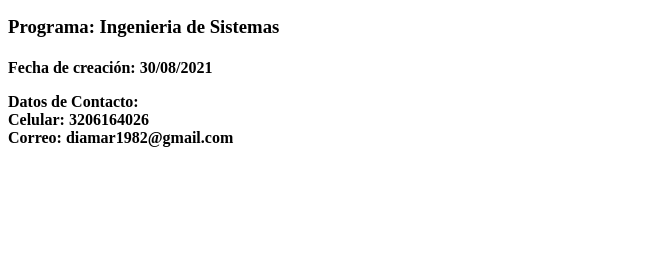
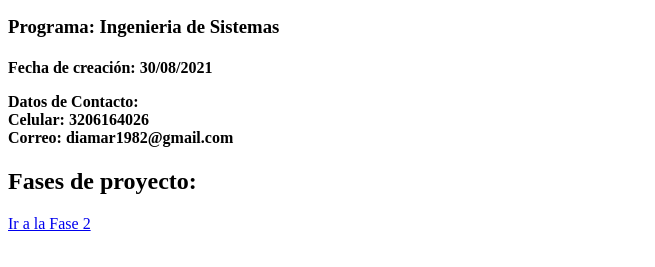
Before and after one commit to diamar2021/DSW-DianaCaceres, a plain HTML site: page index.html in a window 1280 px wide. Shown: the part 105-372 px from the top of the page, without its empty margins (0-655 px from the left). Drawn offline with Linux system fonts and the light colour scheme.

Commit message:
Index
Relación Fase 2 y creación de enlace

```diff
--- a/index.html
+++ b/index.html
@@ -15,10 +15,9 @@
     <p>Datos de Contacto:<br>
         Celular: 3206164026<br>
         Correo: diamar1982@gmail.com<br>
-
-
-
     </h4>
+    <h2>Fases de proyecto:</h2>
+    <a href="fase2/design.html">Ir a la Fase 2</a>
 
 </body>
 </html>
```
Also changed, not shown: fase2/design.html (+1 -1 lines).
